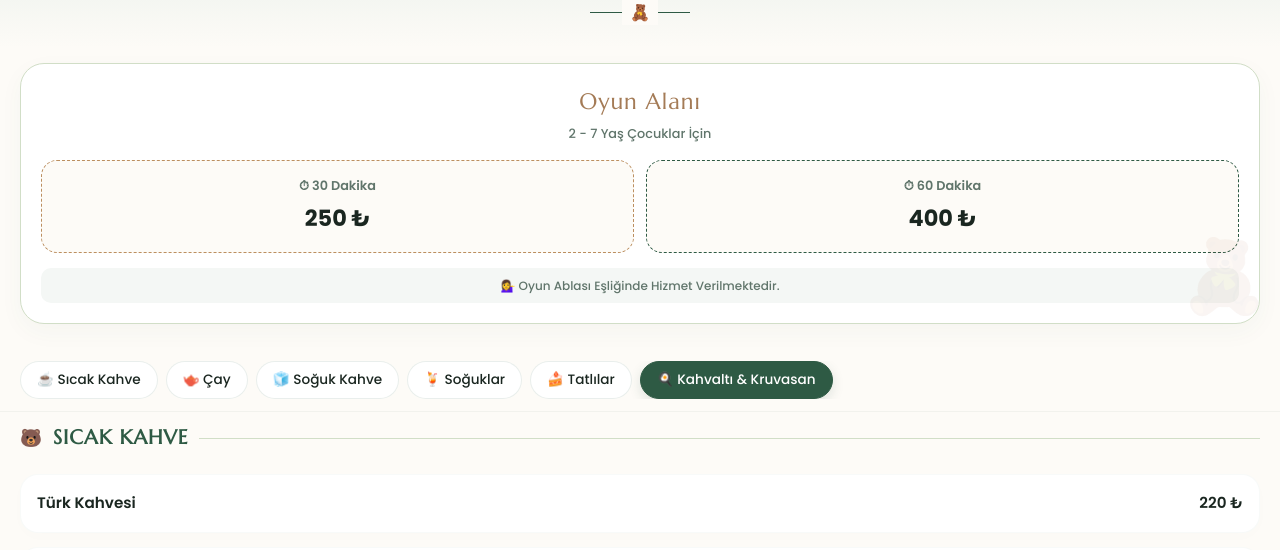
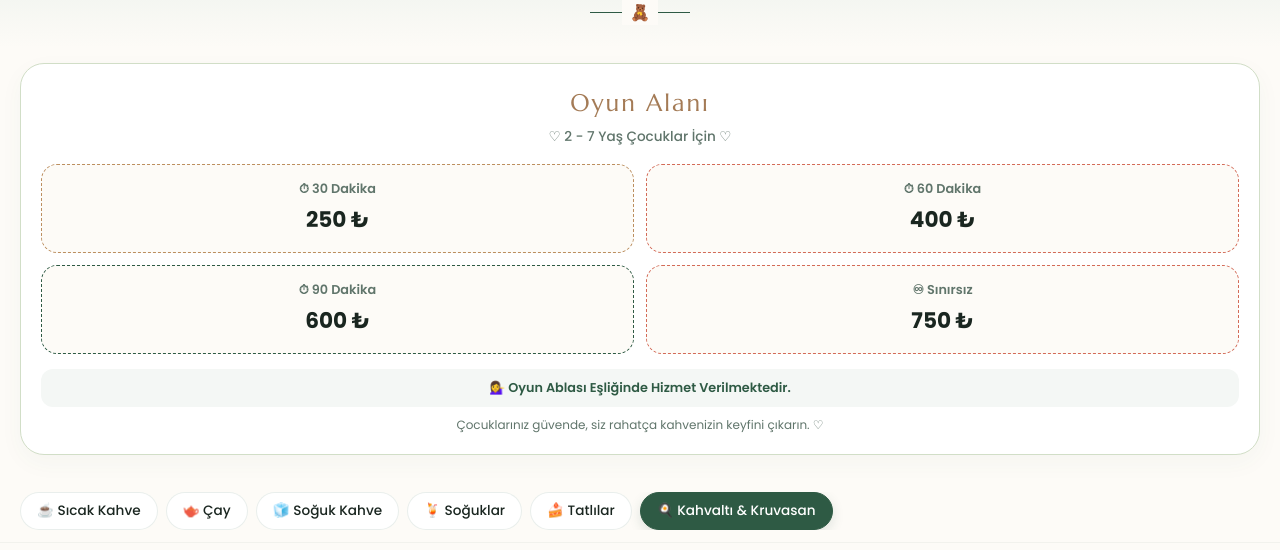
Before and after one commit to mryaktrkk/petitmaisonmenu, a plain HTML site: page index.html in a window 1280 px wide. Shown: the part 213-763 px from the top of the page. Drawn offline with Linux system fonts and the light colour scheme.

Commit message:
Add files via upload

```diff
--- a/index.html
+++ b/index.html
@@ -4,7 +4,6 @@
     <meta charset="UTF-8">
     <meta name="viewport" content="width=device-width, initial-scale=1.0">
     <title>Petit Maison - Café & Kids Play Dijital Menü</title>
-    <!-- Google Fonts -->
     <link rel="preconnect" href="https://fonts.googleapis.com">
     <link rel="preconnect" href="https://fonts.gstatic.com" crossorigin>
     <link href="https://fonts.googleapis.com/css2?family=Marcellus&family=Poppins:wght@300;400;500;600;700&display=swap" rel="stylesheet">
@@ -171,66 +170,70 @@
             overflow: hidden;
         }
 
-        .play-zone-container::before {
-            content: '🧸';
-            position: absolute;
-            font-size: 4.5rem;
-            opacity: 0.06;
-            right: -10px;
-            bottom: -10px;
-        }
-
         .play-zone-title {
             font-family: 'Marcellus', serif;
-            font-size: 1.4rem;
+            font-size: 1.5rem;
             color: #A47B56;
-            letter-spacing: 1px;
-            margin-bottom: 5px;
+            letter-spacing: 2px;
+            margin-bottom: 4px;
         }
 
         .play-zone-subtitle {
-            font-size: 0.8rem;
+            font-size: 0.85rem;
             color: var(--text-muted);
-            margin-bottom: 15px;
+            margin-bottom: 16px;
             font-weight: 500;
         }
 
-        .play-cards {
-            display: flex;
+        .play-cards-grid {
+            display: grid;
+            grid-template-columns: repeat(2, 1fr);
             gap: 12px;
             margin-bottom: 15px;
         }
 
         .play-card {
-            flex: 1;
-            padding: 15px 10px;
+            padding: 14px 10px;
             border-radius: 16px;
             background: #FDFBF7;
             border: 1px dashed var(--border-color);
+            display: flex;
+            flex-direction: column;
+            align-items: center;
+            justify-content: center;
         }
         .play-card.duration-30 { border-color: var(--bear-brown); }
-        .play-card.duration-60 { border-color: var(--primary-green); }
+        .play-card.duration-60 { border-color: #D36B58; }
+        .play-card.duration-90 { border-color: var(--primary-green); }
+        .play-card.duration-unlimited { border-color: #D36B58; }
 
         .card-time {
             font-size: 0.8rem;
             font-weight: 600;
             color: var(--text-muted);
-            margin-bottom: 5px;
+            margin-bottom: 4px;
         }
 
         .card-price {
-            font-size: 1.4rem;
+            font-size: 1.35rem;
             font-weight: 700;
             color: var(--text-dark);
         }
 
         .play-notice {
+            font-size: 0.8rem;
+            color: var(--primary-green);
+            font-weight: 600;
+            background: #F4F7F5;
+            padding: 9px;
+            border-radius: 12px;
+            margin-bottom: 8px;
+        }
+
+        .play-tagline {
             font-size: 0.75rem;
             color: var(--text-muted);
-            font-weight: 500;
-            background: #F4F7F5;
-            padding: 8px;
-            border-radius: 10px;
+            font-weight: 400;
         }
 
         .nav-scroll {
@@ -446,8 +449,9 @@
     <!-- Oyun Alanı Kartı -->
     <div class="play-zone-container">
         <div class="play-zone-title">Oyun Alanı</div>
-        <div class="play-zone-subtitle">2 - 7 Yaş Çocuklar İçin</div>
-        <div class="play-cards">
+        <div class="play-zone-subtitle">♡ 2 - 7 Yaş Çocuklar İçin ♡</div>
+
+        <div class="play-cards-grid">
             <div class="play-card duration-30">
                 <div class="card-time">⏱ 30 Dakika</div>
                 <div class="card-price">250 ₺</div>
@@ -456,8 +460,18 @@
                 <div class="card-time">⏱ 60 Dakika</div>
                 <div class="card-price">400 ₺</div>
             </div>
+            <div class="play-card duration-90">
+                <div class="card-time">⏱ 90 Dakika</div>
+                <div class="card-price">600 ₺</div>
+            </div>
+            <div class="play-card duration-unlimited">
+                <div class="card-time">♾ Sınırsız</div>
+                <div class="card-price">750 ₺</div>
+            </div>
         </div>
+
         <div class="play-notice">💁‍♀️ Oyun Ablası Eşliğinde Hizmet Verilmektedir.</div>
+        <div class="play-tagline">Çocuklarınız güvende, siz rahatça kahvenizin keyfini çıkarın. ♡</div>
     </div>
 
     <!-- Kategori Seçimi -->
```
